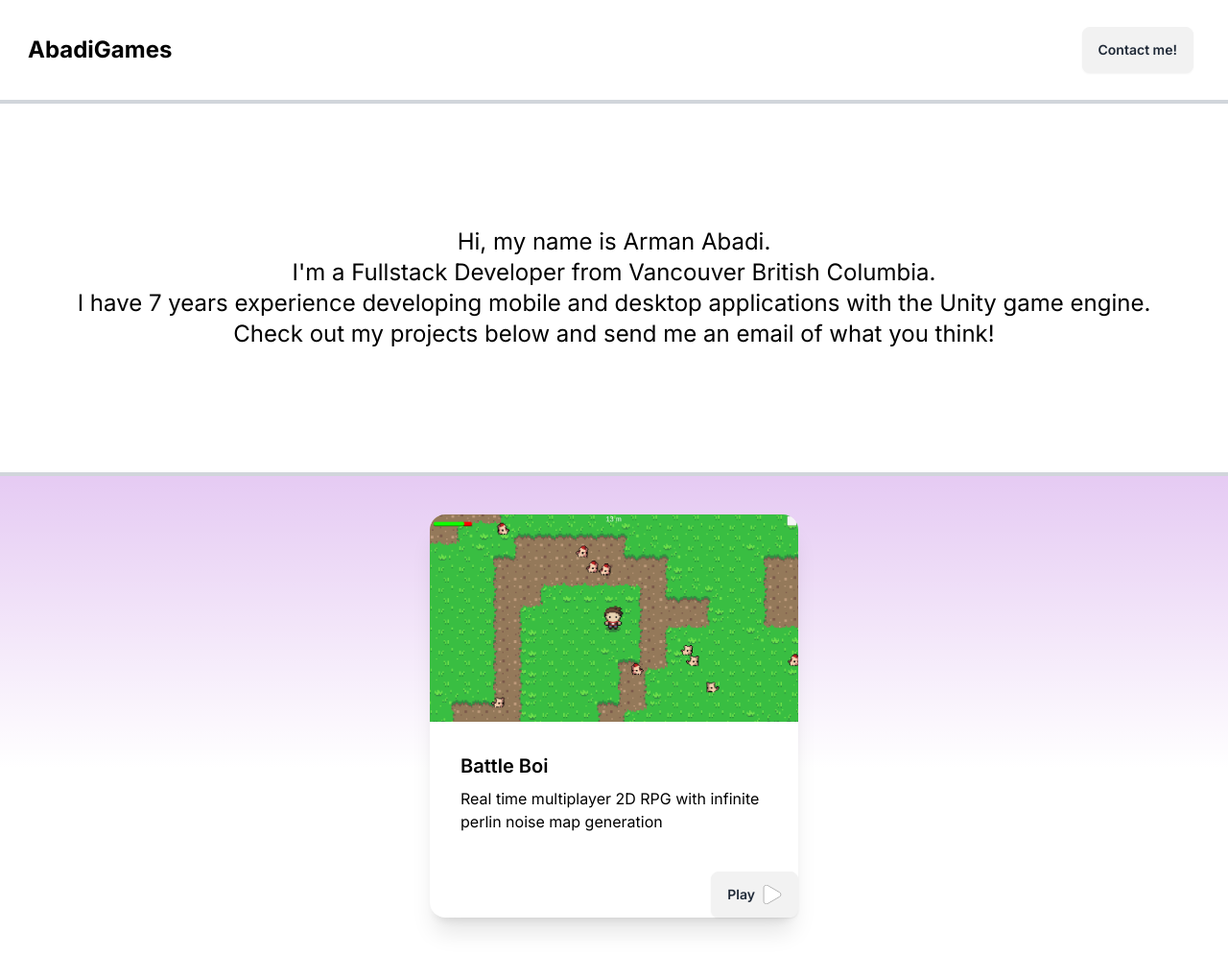
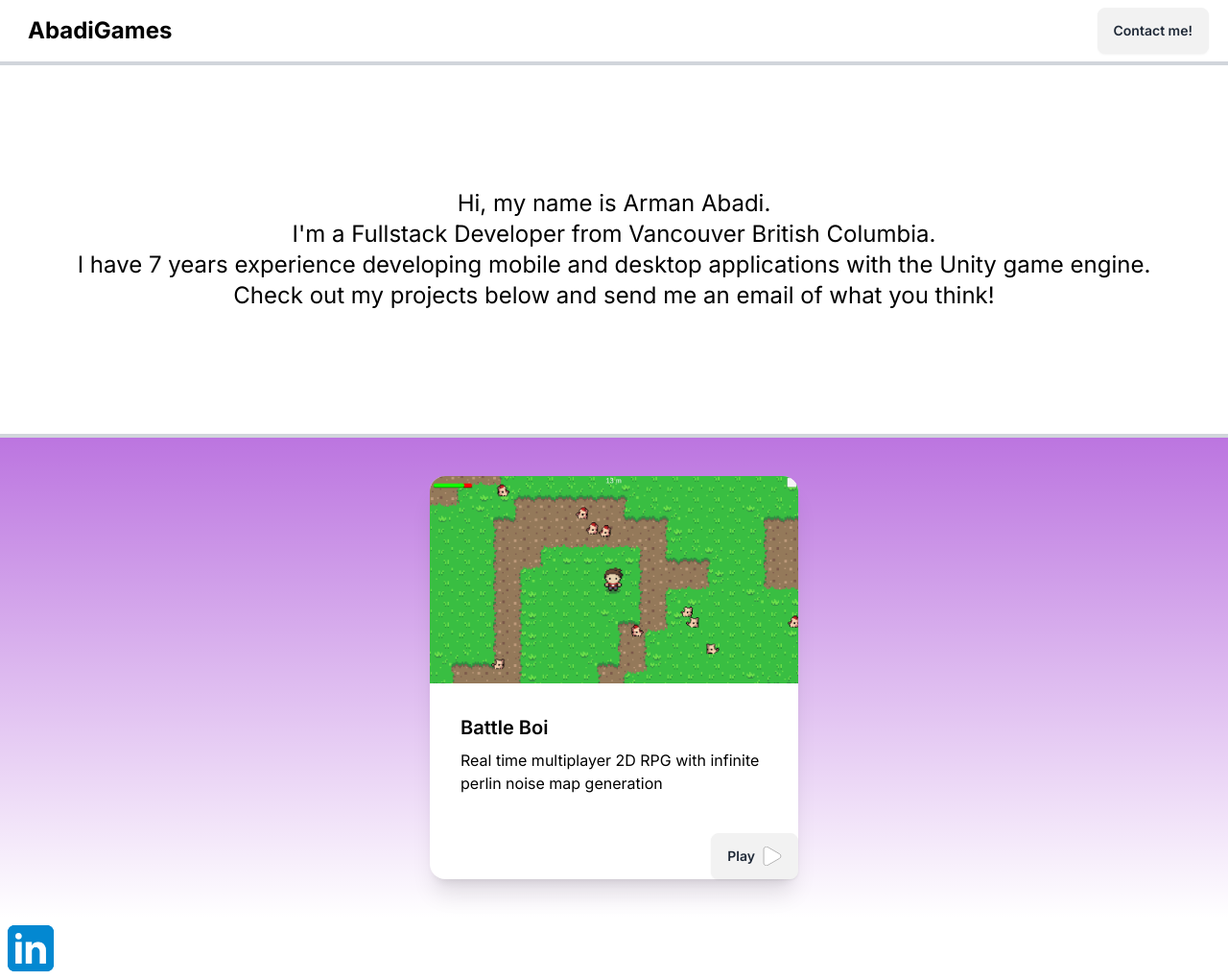
Before and after one commit to ArmanAbadi/AbadiGamesWebsite, a Next.js app: page / in a window 1280 px wide. Shown: the whole page at 96% size. Before the commit the page ends 996 px from the top, so only its background shows below. Built offline with nearby package versions, Linux system fonts and the light colour scheme.

Commit message:
added linkedin button and new css styling

```diff
--- a/app/globals.css
+++ b/app/globals.css
@@ -18,6 +18,11 @@
 
 body {
   color: rgb(var(--foreground-rgb));
+  height: 100vh;
+}
+
+.purpleGradient{
+  color: rgb(var(--foreground-rgb));
   background: linear-gradient(to bottom,
   transparent,
   rgb(var(--background-end-rgb)))
--- a/app/page.tsx
+++ b/app/page.tsx
@@ -12,23 +12,24 @@ const PurpleColor = "217, 70, 239";
 
 const VancouverImagePath = "spencer-watson-VLW2GjQHlgE-unsplash.jpg"
 
+const LinkedInLogo = "LinkedInLogo.png"
 
 export default function Home() {
   return (
-    <main>
+  <div className="flex flex-col h-screen justify-between">
+    <main className="flex flex-col h-screen justify-between">
 
 <div className="navbar p-3 bg-base-100">
     <a className="btn btn-ghost font-bold text-2xl">AbadiGames</a>
 
     <div className="flex flex-1 justify-end px-2">
     <div className = " bg-base-100">
-    <div className=" p-3 dropdown dropdown-end">
-    <div tabIndex={0} role="button" className="btn m-1">Contact me!</div>
-    <ul tabIndex={0} className="dropdown-content menu bg-base-100 rounded-box z-[1] w-100 p-2 shadow">
-    <li><a href = "mailto:armanabadi.aa@gmail.com?subject=Hi Arman, I'd like to hire you">armanabadi.aa@gmail.com</a></li>
-    <li><a href = "https://www.linkedin.com/in/armanabadi/">https://www.linkedin.com/in/armanabadi/</a></li>
-    </ul>
-    </div>
+
+    <a href="mailto:armanabadi.aa@gmail.com?Subject=AbadiGames Enquiry" target="_top">
+    <button className="btn">Contact me!
+    </button>
+    </a>
+
     </div>
     </div>
 </div>
@@ -48,18 +49,19 @@ export default function Home() {
 
 <DividerGray></DividerGray>
 
-<div className="py-10 card rounded-box grid place-items-center">
+<div className=" purpleGradient py-10 grid place-items-center">
 
 <div>
 <GamePreview ImageLink={SlugsImageLink} GameLink={SlugsGameLink} GameName={"Battle Boi"} GameDescription={"Real time multiplayer 2D RPG with infinite perlin noise map generation"}></GamePreview>
 </div></div>
 
-    </main>
+<footer className="footer w-16 h-16 ">
+<Link href={"https://www.linkedin.com/in/armanabadi/"}>
+<img src={String(LinkedInLogo)}/>
+</Link>
+</footer>
+
+
+    </main></div>
   )
 }
-
-//<div className="flex w-full justify-center text-2xl"> Try my games! </div>
-///style={{backgroundColor: "#d3e5fe"}}
-
-
-//<img src={String("https://i.sstatic.net/gVE0j.png")} />
```
Also changed, not shown: public/LinkedInLogo.png (added).
